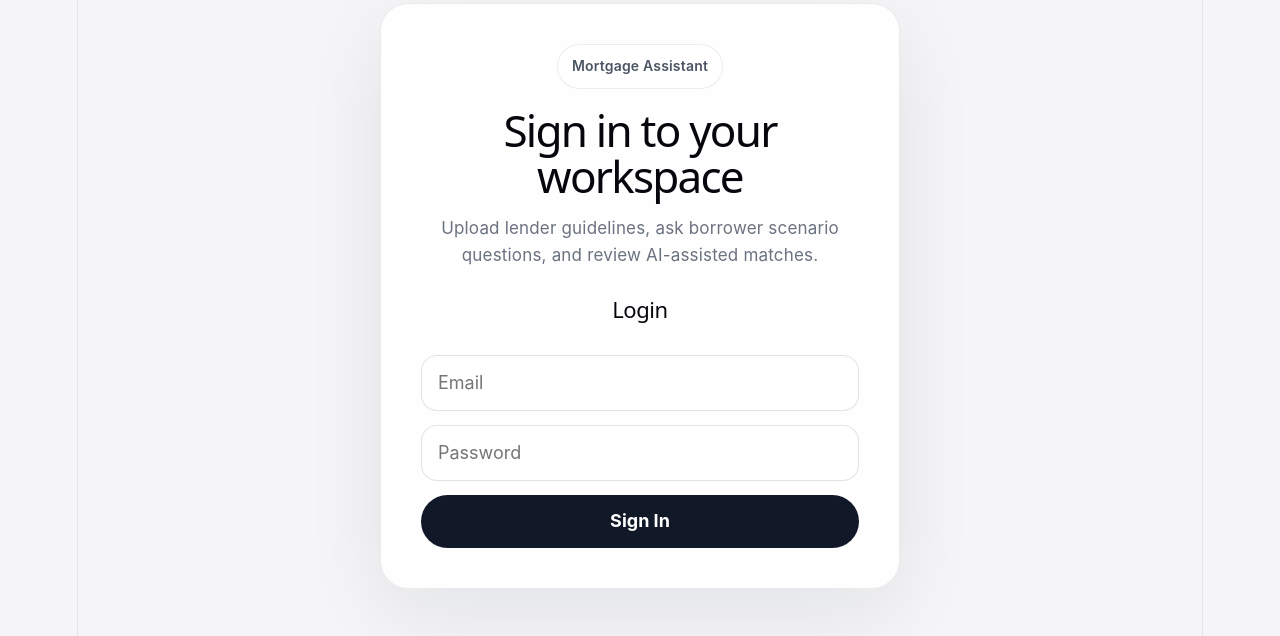
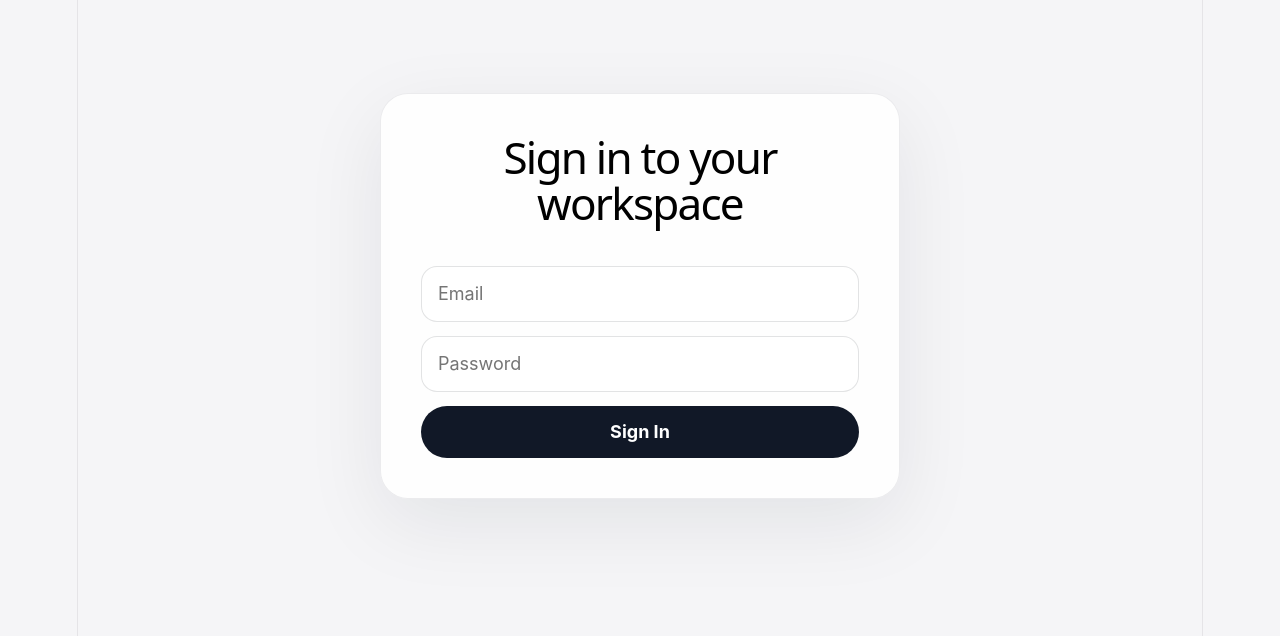
Before and after one commit to chetfasteen23/mortgage-assistant, a React (Vite) app in the folder frontend/: page / in a window 1280 px wide. Shown: the part 104-740 px from the top of the page. Built offline with nearby package versions, Linux system fonts and the light colour scheme; no server answers.

Commit message:
Color formatting

```diff
--- a/frontend/components/LoginForm.tsx
+++ b/frontend/components/LoginForm.tsx
@@ -32,7 +32,6 @@ export function LoginForm({ onLoginSuccess }: LoginFormProps) {
 
   return (
     <form onSubmit={handleLogin}>
-      <h2>Login</h2>
 
       <input
         type="email"
--- a/frontend/src/App.css
+++ b/frontend/src/App.css
@@ -79,12 +79,14 @@ h1 {
   font-size: 44px;
   line-height: 1.05;
   letter-spacing: -0.04em;
+  color: black
 }
 
 h2 {
   margin: 0 0 18px;
   font-size: 22px;
   letter-spacing: -0.02em;
+  color: black
 }
 
 h3 {
@@ -113,6 +115,7 @@ textarea {
   font: inherit;
   background: #ffffff;
   outline: none;
+  color: black
 }
 
 textarea {
@@ -122,6 +125,7 @@ textarea {
 
 input:focus,
 textarea:focus {
+  color: black;
   border-color: #111827;
 }
 
--- a/frontend/src/App.tsx
+++ b/frontend/src/App.tsx
@@ -1,14 +1,17 @@
-import { useState } from "react";
+import { useEffect, useState } from "react";
 
 import { AssistantQuestion } from "../components/AssistantQuestion";
 import { LoginForm } from "../components/LoginForm";
 import { UploadLenderSheet } from "../components/UploadLenderSheet";
+import { api } from "./api/client";
 import "./App.css";
 
 function App() {
   const [isAuthenticated, setIsAuthenticated] = useState(
     Boolean(localStorage.getItem("access_token"))
   );
+
+  const [isCheckingAuth, setIsCheckingAuth] = useState(true);
 
   function handleLoginSuccess() {
     setIsAuthenticated(true);
@@ -19,15 +22,46 @@ function App() {
     setIsAuthenticated(false);
   }
 
+  useEffect(() => {
+  async function checkAuth() {
+    const token = localStorage.getItem("access_token");
+
+    if (!token) {
+      setIsAuthenticated(false);
+      setIsCheckingAuth(false);
+      return;
+    }
+
+    try {
+      await api.get("/users/me");
+      setIsAuthenticated(true);
+    } catch {
+      localStorage.removeItem("access_token");
+      setIsAuthenticated(false);
+    } finally {
+      setIsCheckingAuth(false);
+    }
+  }
+
+  checkAuth();
+}, []);
+
+  if (isCheckingAuth) {
+    return (
+      <main className="page auth-page">
+        <section className="auth-card">
+          <h1>Loading...</h1>
+        </section>
+      </main>
+    );
+  }
+
   if (!isAuthenticated) {
     return (
       <main className="page auth-page">
         <section className="auth-card">
-          <div className="brand-pill">Mortgage Assistant</div>
-          <h1>Sign in to your workspace</h1>
-          <p className="subtitle">
-            Upload lender guidelines, ask borrower scenario questions, and review AI-assisted matches.
-          </p>
+          <h1 color="black">Sign in to your workspace</h1>
+          <div style={{padding: "20px"}}></div>
 
           <LoginForm onLoginSuccess={handleLoginSuccess} />
         </section>
```
